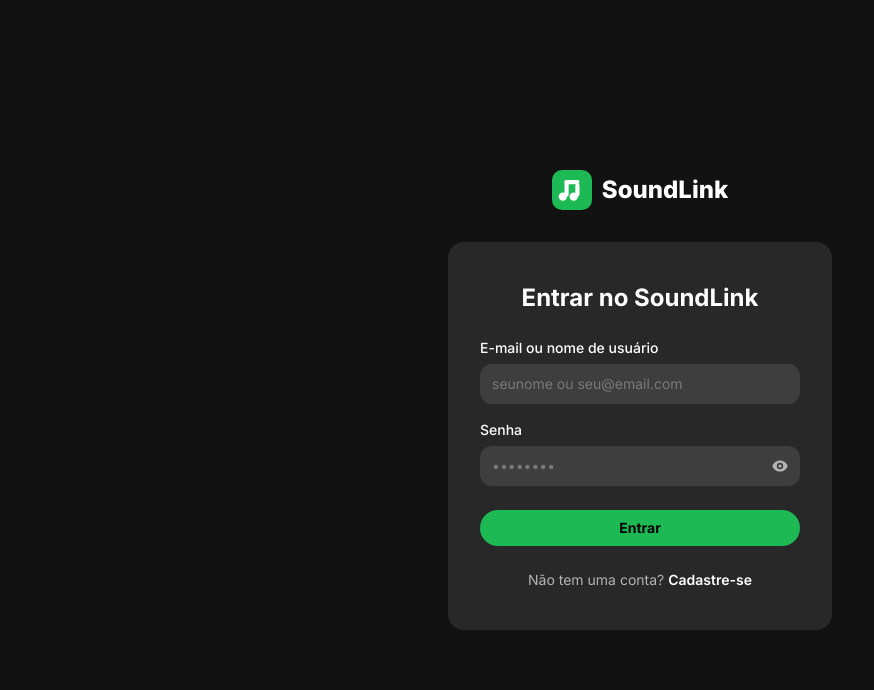
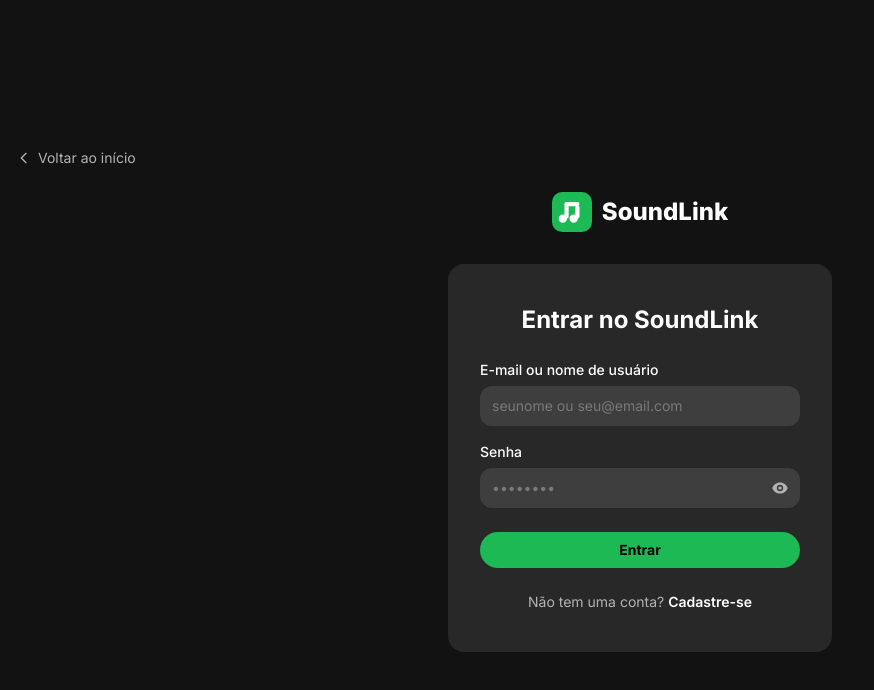
Before and after one commit to VeniciusBispo/SoundLink, a Next.js app: page /login in a window 1280 px wide. Shown: the top 690 px of the page, without its empty margins (0-874 px from the left). Built offline with nearby package versions, Linux system fonts and the light colour scheme; no server answers.

Commit message:
feat: add back button to home on login page

```diff
--- a/app/login/page.tsx
+++ b/app/login/page.tsx
@@ -75,6 +75,16 @@ function LoginForm() {
 
   return (
     <div className="flex min-h-screen flex-col items-center justify-center bg-spotify-black px-4 py-10">
+      <a
+        href="https://soundlink-app.netlify.app/"
+        className="mb-6 flex items-center gap-1.5 text-sm text-spotify-text hover:text-white transition-colors self-start"
+      >
+        <svg xmlns="http://www.w3.org/2000/svg" className="h-4 w-4" fill="none" viewBox="0 0 24 24" stroke="currentColor" strokeWidth={2}>
+          <path strokeLinecap="round" strokeLinejoin="round" d="M15 19l-7-7 7-7" />
+        </svg>
+        Voltar ao início
+      </a>
+
       <Link href="/" className="mb-8 flex items-center gap-2.5">
         <Logo size={40} />
         <span className="text-2xl font-extrabold text-white">SoundLink</span>
```
